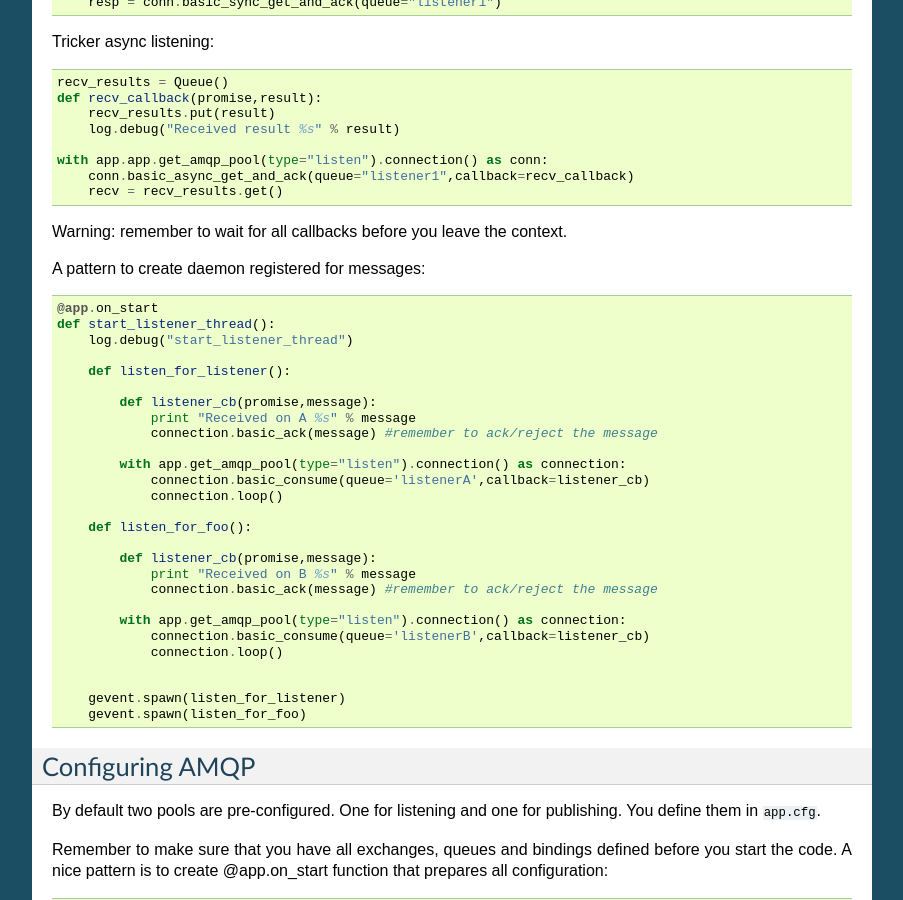
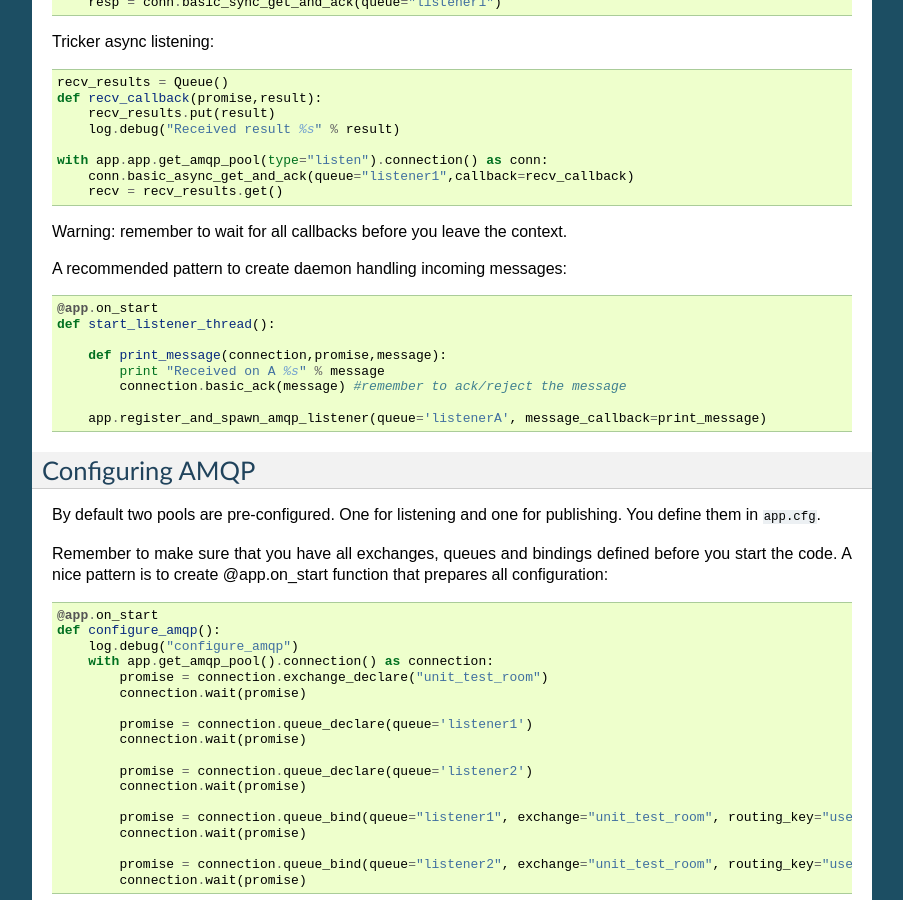
Before and after one commit to lordmauve/nucleon, a Sphinx documentation site: the page built from docs/amqp.rst, in a window 1280 px wide and 900 px high, scrolled down 1567 px. Shown: the whole window, without its empty margins (198-1101 px from the left). Built offline with Sphinx 7.4.7, drawn with Linux system fonts in a browser that asks for light colours.

Commit message:
SIGUSR1 sphinx docs update

```diff
--- a/docs/amqp.rst
+++ b/docs/amqp.rst
@@ -46,6 +46,7 @@ Warning: remember to wait for all callbacks before you leave the context.
 
     .. automethod:: connection
 
+
 Receiving AMQP messages
 -----------------------
 
@@ -76,35 +77,17 @@ Tricker async listening::
 
 Warning: remember to wait for all callbacks before you leave the context.
 
-A pattern to create daemon registered for messages::
+A recommended pattern to create daemon handling incoming messages::
 
     @app.on_start
     def start_listener_thread():
-        log.debug("start_listener_thread")
 
-        def listen_for_listener():
+        def print_message(connection,promise,message):
+            print "Received on A %s" % message
+            connection.basic_ack(message) #remember to ack/reject the message
 
-            def listener_cb(promise,message):
-                print "Received on A %s" % message
-                connection.basic_ack(message) #remember to ack/reject the message
+        app.register_and_spawn_amqp_listener(queue='listenerA', message_callback=print_message)
 
-            with app.get_amqp_pool(type="listen").connection() as connection:
-                connection.basic_consume(queue='listenerA',callback=listener_cb)
-                connection.loop()
-
-        def listen_for_foo():
-
-            def listener_cb(promise,message):
-                print "Received on B %s" % message
-                connection.basic_ack(message) #remember to ack/reject the message
-
-            with app.get_amqp_pool(type="listen").connection() as connection:
-                connection.basic_consume(queue='listenerB',callback=listener_cb)
-                connection.loop()
-
-
-        gevent.spawn(listen_for_listener)
-        gevent.spawn(listen_for_foo)
 
 Configuring AMQP
 ----------------
```
Also changed, not shown: 3 other files.
